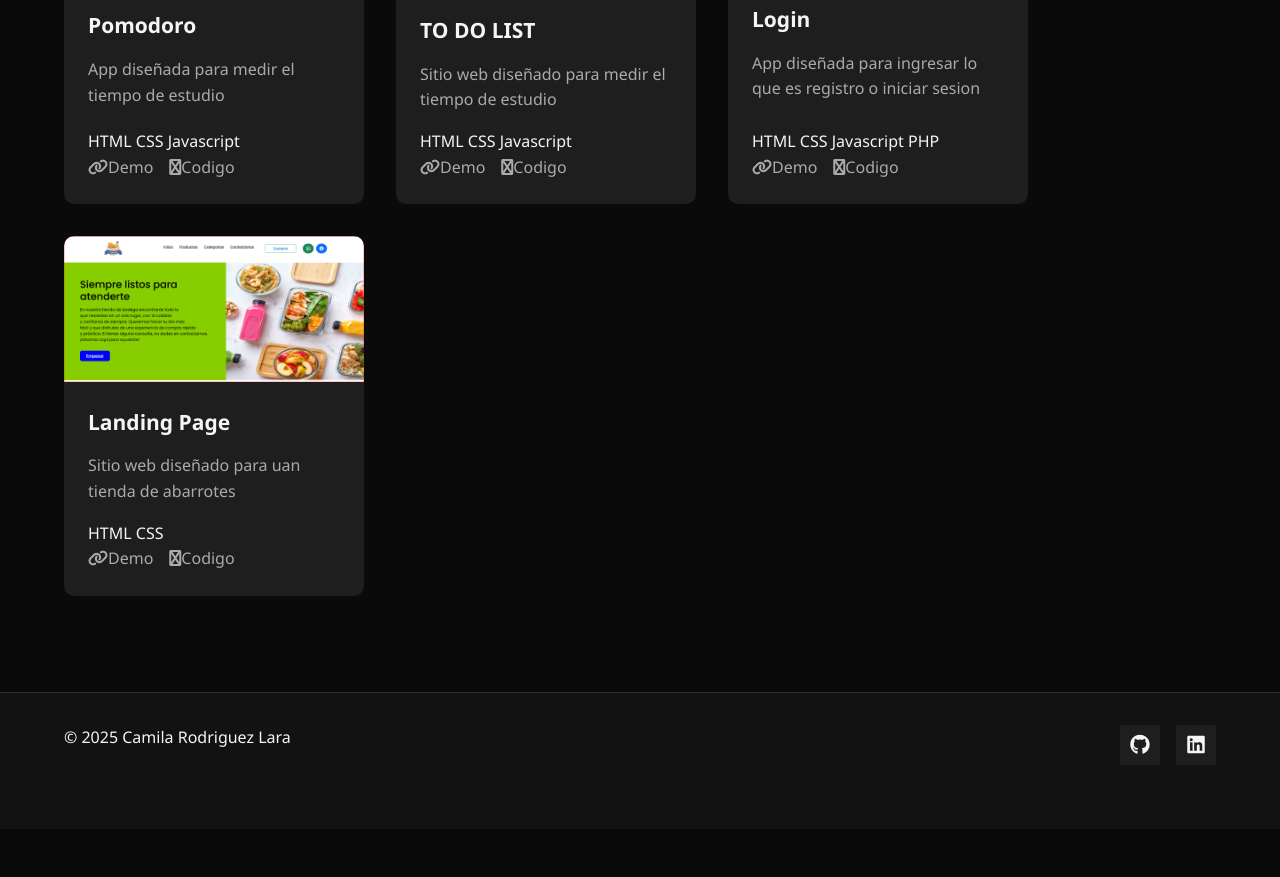
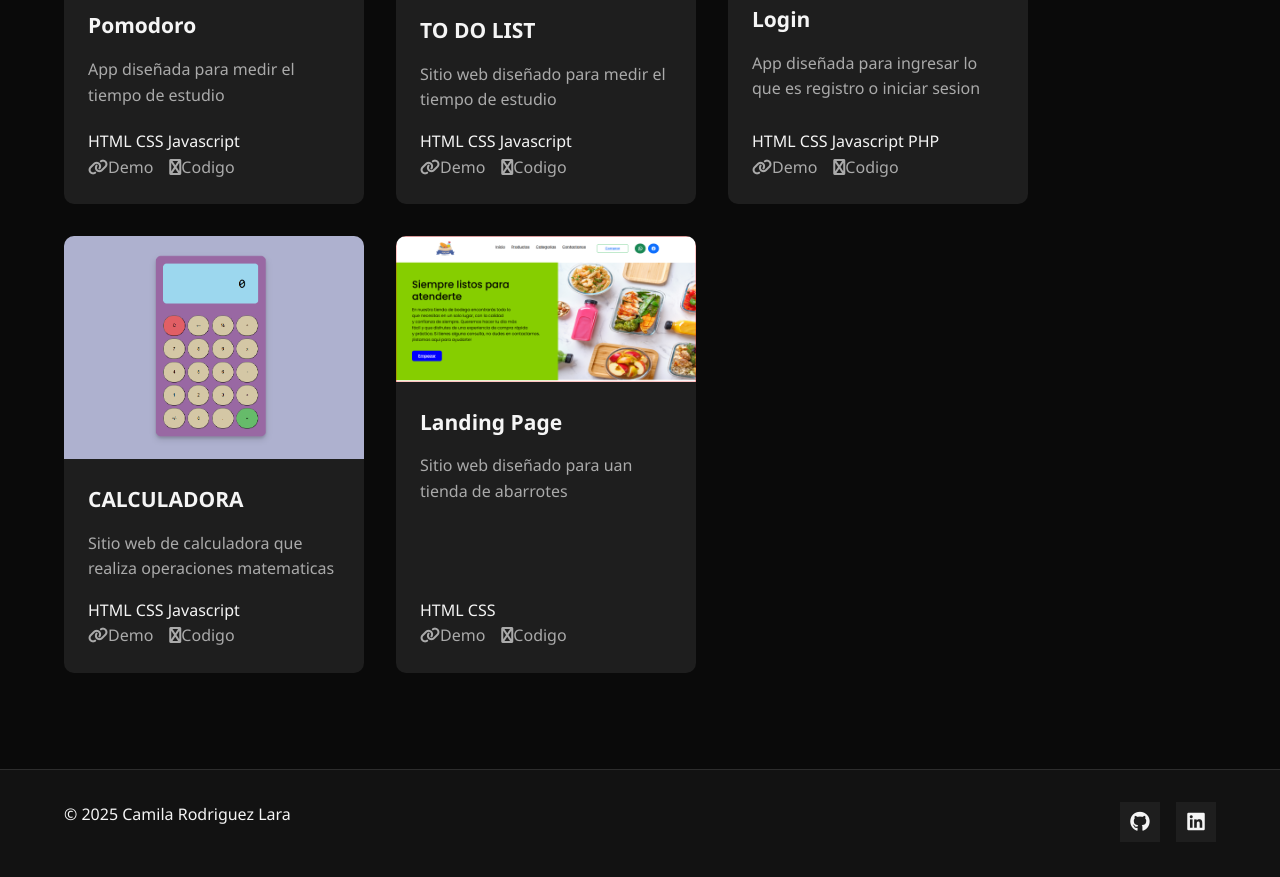
Before and after one commit to camila1001/camila1001-porfolio.github.io, a plain HTML site: page index.html in a window 1280 px wide. Shown: the part 2251-3128 px from the top of the page. Before the commit the page ends 3080 px from the top, so only its background shows below. Drawn offline with Linux system fonts and the light colour scheme.

Commit message:
Update index.html

```diff
--- a/index.html
+++ b/index.html
@@ -146,6 +146,25 @@
                         </div>
 
 
+                  <div class="project-card">
+                    <div class="proyect-img">
+                        <img src="calculadora.PNG" alt="proyecto1">
+                    </div>
+                    <div class="project-info">
+                        <h3>CALCULADORA</h3>
+                        <p>Sitio web de calculadora que realiza operaciones matematicas </p>
+                        <div class="project-tec">
+                            <span>HTML</span>
+                            <span>CSS</span>
+                            <span>Javascript</span>
+                        </div>
+                        <div class="project-links">
+                            <a href="https://camila1001.github.io/calculadora/" target="_blank"><i class="fas fa-link"></i>Demo</a>
+                            <a href="https://github.com/camila1001/calculadora" target="_blank"><i class="fas fa-github"></i>Codigo</a>
+                        </div>
+                    </div>
+                </div>
+
                 <div class="project-card">
                     <div class="proyect-img">
                         <img src="landing.page.PNG" alt="proyecto1">
```
